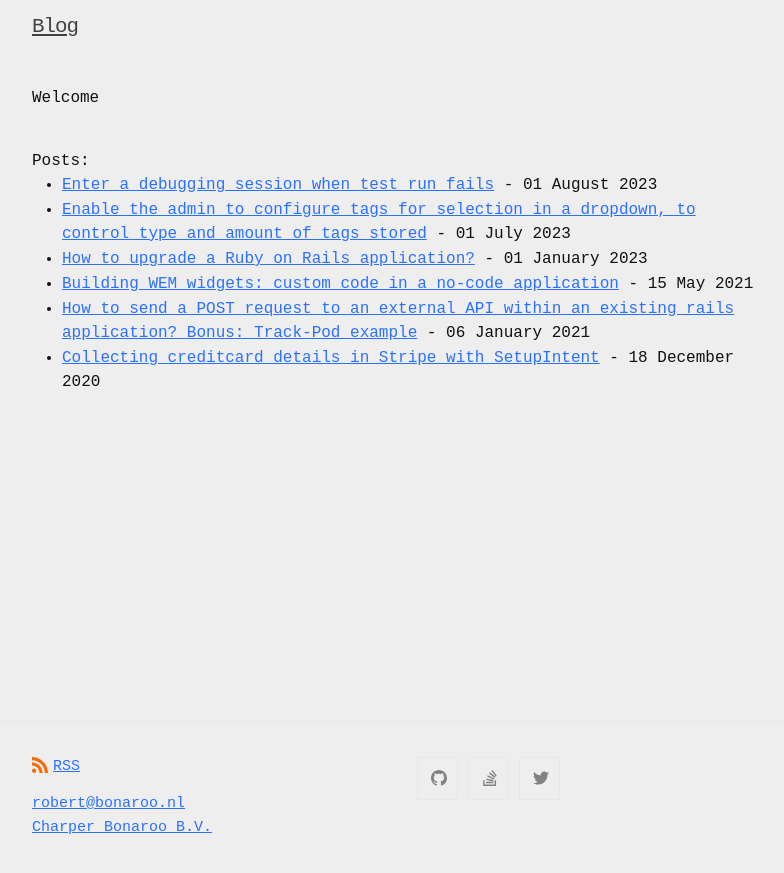
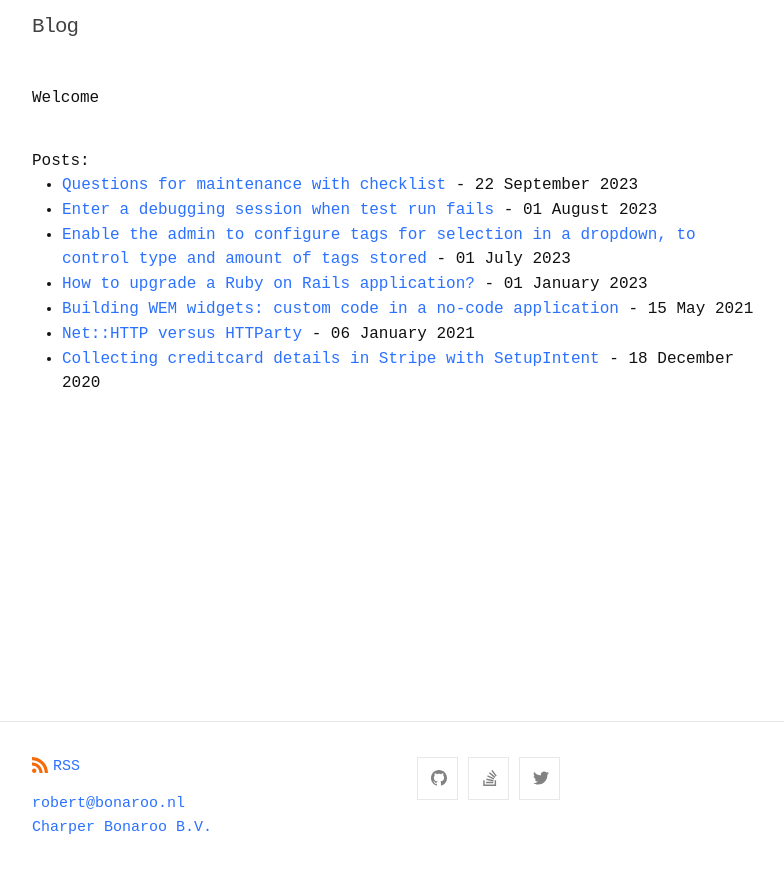
Before and after one commit to roberthopman/roberthopman.github.io, a Jekyll site: the page built from index.md, in a window 1280 px wide. Shown: the top 873 px of the page, without its empty margins (238-1022 px from the left). Built offline with Jekyll 4.4.1, drawn with Linux system fonts in a browser that asks for light colours; some of the changed lines change nothing that is shown.

Commit message:
add maintenance questions checklist

````diff
--- a/_posts/2021-01-06-httparty-track-pod.md
+++ /dev/null
@@ -1,72 +0,0 @@
----
-layout: post
-title:  "How to send a POST request to an external API within an existing rails application? Bonus: Track-Pod example"
----
-
-Pick a POST request solution `Net::HTTP` vs `HTTParty` [source](https://github.com/palkan/gem-check/blob/master/src/pages/en.md#api-design)
-
-```ruby
-# Net::HTTP get JSON with query string
-uri = URI('http://example.com/index.json')
-params = { limit: 10, page: 3 }
-uri.query = URI.encode_www_form(params)
-
-res = Net::HTTP.get_response(uri)
-puts JSON.parse(res.body) if res.is_a?(Net::HTTPSuccess)
-
-# HTTParty
-puts HTTParty.get('http://example.com/index.json', limit: 10, page: 3)
-```
-
-HTTParty is the winner.
-
-### Bonus
-
-The implementation snippet of [Track-POD](https://www.track-pod.com/)
-
-- can be added at: `lib/classes/transport.rb`
-- in the controller: `require 'classes/transport'`
-- in the method: `trackpod = TrackPod.new` with `response = trackpod.add_transport(@order)`
-
-```ruby
-class TrackPod
-  include HTTParty
-  base_uri 'https://api.track-pod.com'
-
-  def initialize
-    api_key = ''
-    @auth = { "X-Api-Key" => "#{api_key}", "Content-Type" => "application/json"}
-  end
-
-  def add_transport(order)
-    sanitize_credentials(order)
-    sanitize_goodslist(order)
-    post_order(@client, @address, @contact_name, @phone, @email, @goodslist)
-  end
-
-  def sanitize_credentials(order)
-    # some code e.g.
-    @client = order.shipping_address.name
-  end
-
-  def sanitize_goodslist(order)
-    @goodslist = Array.new
-    order.order_items.each do |item|
-      @goodslist << {
-        # some code e.g.
-        GoodsName: item.product.name,
-      }
-    end
-  end
-
-  def post_order(client, address, contact_name, phone, email, goodslist)
-    body = {
-      # some code e.g.
-      "Client" => client
-    }.to_json
-
-    options = { headers: @auth, body: body}
-    self.class.post('/order', options)
-  end
-end
-```
--- /dev/null
+++ b/_posts/2021-01-06-net-http-versus-httparty-track-pod.md
@@ -0,0 +1,158 @@
+---
+layout: post
+title:  "Net::HTTP versus HTTParty"
+---
+
+A short comparison of the pros and cons of two popular libraries for making HTTP requests in Ruby: `Net::HTTP` and `HTTParty`. These libraries serve similar purposes but have some differences in terms of ease of use, features, and community support.
+
+### Net::HTTP
+
+Pros:
+
+Built-in: Net::HTTP is part of the Ruby standard library, you don't need to install any additional gems to use it!
+
+```ruby
+require 'net/http'
+
+uri = URI('https://api.example.com/data')
+http = Net::HTTP.new(uri.host, uri.port)
+request = Net::HTTP::Get.new(uri)
+response = http.request(request)
+```
+
+Low-Level Control: It provides low-level control over HTTP requests and responses, allowing you to customize requests in detail.
+```ruby
+# Custom headers and body
+request = Net::HTTP::Post.new(uri)
+request['Content-Type'] = 'application/json'
+request.body = JSON.generate({ 'key' => 'value' })
+
+# Handling redirects manually
+http.max_redirects = 0
+
+# Accessing response details
+response = http.request(request)
+status_code = response.code
+```
+
+Performance: Since it's part of the standard library, it may be slightly faster than external gems like HTTParty because it doesn't have the overhead of gem loading.
+
+Cons:
+
+Complexity: It can be more complex to use, especially for simple HTTP requests. Building requests, handling responses, and managing error cases can require more code compared to higher-level libraries.
+
+```ruby
+# Handling redirects manually
+http = Net::HTTP.new(uri.host, uri.port)
+request = Net::HTTP::Get.new(uri)
+response = http.request(request)
+
+if response.code == '301' || response.code == '302'
+  # Handle redirects manually by extracting the 'Location' header
+  new_location = response['Location']
+  # Make a new request to the new location...
+end
+```
+
+Verbose: Writing code with Net::HTTP can be verbose and may require boilerplate code for common tasks like JSON parsing and error handling.
+
+Limited Features: It lacks some convenient features provided by higher-level libraries, such as automatic JSON parsing, response handling, and exception handling for common HTTP errors.
+
+```ruby
+# No automatic JSON parsing
+response = http.request(request)
+json_data = JSON.parse(response.body)
+```
+
+### HTTParty
+
+Pros:
+
+Simplicity: HTTParty is designed to simplify making HTTP requests in Ruby. It provides a more intuitive and user-friendly API for making HTTP requests.
+
+Concise Code: It reduces boilerplate code, making it easier to read and maintain. For example, it can automatically parse JSON responses into Ruby objects.
+
+```ruby
+require 'httparty'
+
+response = HTTParty.get('https://api.example.com/data')
+# Automatic JSON parsing
+json_data = response.parsed_response
+```
+
+Built-in Error Handling: It offers built-in error handling for common HTTP errors, making it easier to handle exceptions.
+
+```ruby
+begin
+  response = HTTParty.get('https://api.example.com/nonexistent-endpoint')
+  json_data = response.parsed_response
+rescue HTTParty::ResponseError => e
+  puts "HTTP error: #{e.message}"
+end
+```
+
+Middleware: HTTParty allows you to define custom middleware to intercept and modify requests and responses, adding flexibility to the library.
+
+Active Community: It has an active community, which means you can find plenty of resources, documentation, and third-party extensions to enhance its functionality.
+
+Cons:
+
+External Dependency: You need to add HTTParty as a gem dependency to your project, which may introduce some overhead in terms of gem management and updates.
+
+Less Low-Level Control: While it provides a simpler and more convenient API, it may not offer the same level of low-level control over HTTP requests as Net::HTTP. If you have very specific requirements, you might need to work around its abstractions.
+
+### Conclusion
+The choice between Net::HTTP and HTTParty depends on your project's requirements and your preference for simplicity versus low-level control.
+
+### BONUS - Track-POD implementation
+
+The implementation for a logistics project that requested integrating with [Track-POD](https://www.track-pod.com/) required simplicity for the sake of time and the lack of need for low-level control.
+
+It could:
+
+- be added at: `lib/classes/transport.rb`
+- in the controller: `require 'classes/transport'`
+- in the method: `trackpod = TrackPod.new` with `response = trackpod.add_transport(@order)`
+
+```ruby
+class TrackPod
+  include HTTParty
+  base_uri 'https://api.track-pod.com'
+
+  def initialize
+    api_key = ''
+    @auth = { "X-Api-Key" => "#{api_key}", "Content-Type" => "application/json"}
+  end
+
+  def add_transport(order)
+    sanitize_credentials(order)
+    sanitize_goodslist(order)
+    post_order(@client, @address, @contact_name, @phone, @email, @goodslist)
+  end
+
+  def sanitize_credentials(order)
+    # some code e.g.
+    @client = order.shipping_address.name
+  end
+
+  def sanitize_goodslist(order)
+    @goodslist = Array.new
+    order.order_items.each do |item|
+      @goodslist << {
+        # some code e.g.
+        GoodsName: item.product.name,
+      }
+    end
+  end
+
+  def post_order(client, address, contact_name, phone, email, goodslist)
+    body = {
+      # some code e.g.
+      "Client" => client
+    }.to_json
+
+    options = { headers: @auth, body: body}
+    self.class.post('/order', options)
+  end
+end
+```
--- /dev/null
+++ b/_posts/2023-09-22-questions-for-maintenance-with-checklist.md
@@ -0,0 +1,170 @@
+---
+layout: post
+title:  "Questions for maintenance with checklist"
+---
+
+## Questions for maintenance
+
+Here are five main areas with questions to ask when taking over an application for maintenance.
+
+1. **Application Overview and Importance**:
+   - What are the primary functions of your application?
+   - How crucial is it for the business operations and revenue generation?
+   - Does it integrate closely with other internal or external services and applications?
+
+2. **Development and Maintenance**:
+   - Is the application actively under development? If so, can you describe the team's size, experience, and duration of involvement with this project?
+   - Do you allocate a budget specifically for its maintenance?
+
+3. **Testing and Deployment**:
+   - How updated is your application, and do you possess an automated update mechanism?
+   - Is there a comprehensive automated test suite in place that covers essential business functions?
+   - Are there parts of the application that cause concern, and do you have the means to address these?
+   - Can you describe your deployment process, including details on automation, tools, frequency, and handling of unsuccessful deployments?
+
+4. **Infrastructure and Monitoring**:
+   - How and where is your application hosted?
+   - Do you have systems like CI pipelines, staging servers, and error tracking in place? If so, could you detail the tools and processes associated with them?
+
+5. **Workflow, Documentation, and Anomalies**:
+   - How do you manage and review code changes, and what systems are in place for task tracking and backlog management?
+   - Is there a structured approach to documenting the application and its domain, ensuring ease of maintenance and understanding for new team members?
+   - Are there any unique or non-standard features of the application that might be relevant during maintenance tasks?
+
+
+## Checklist Testing
+
+Monitoring the health of a test suite is crucial to ensure the reliability of your application. Here are some best practices:
+
+- **Small, Fast and Isolated Tests**:
+    - Ensure that your individual tests are small, fast and isolated from one another. Slow tests delay feedback. Tests that depend on each other can lead to false positives/negatives.
+- **Test Review**:
+    - Encourage peer review of tests. A fresh pair of eyes can catch issues that the original author might have missed.
+- **Test Prioritization**:
+    - Prioritize tests based on risk. High-risk areas should have more thorough testing, and lower-risk areas can have fewer tests.
+- **Test Parallelization**:
+    - If applicable, parallelize your tests to speed up execution. However, ensure tests are written to be thread-safe.
+- **Test Data Management**:
+    - Ensure your tests use consistent and appropriate test data. Maintain test data in a way that's easy to update and version. Lint your test data to catch errors!
+- **Regular Execution**:
+    - Run your entire test suite regularly. Preferably locally and automated in the background. This could be as part of your continuous integration (CI) pipeline or on a scheduled basis.
+- **Consistent Pass Rate**:
+    - Aim for a consistent pass rate. Frequent fluctuations in pass/fail results could indicate instability in your tests or application.
+- **Meaningful Failure Messages**:
+    - When a test fails, the failure message should be clear and informative, making it easier to pinpoint the issue.
+- **Monitor Flaky Tests**:
+    - Keep an eye on tests that fail sometimes (flaky tests). Investigate and address the root causes of flakiness, as they can erode trust in your test suite.
+- **Code Coverage Analysis**:
+    - Monitor code coverage to ensure that a substantial portion of your codebase is covered by tests. However, aim for meaningful coverage rather than chasing 100%.
+- **Alerts for Test Failures**:
+    - Set up alerts or notifications for critical test failures so that your team can respond promptly.
+- **Performance Testing**:
+    - Integrate performance tests into your suite to catch performance regressions early, ensuring the application's responsiveness and scalability.
+- **Documentation**:
+    - Document your test suite's purpose, test types, and how to run it. This helps new team members understand the suite's goals and structure.
+- **Test Stubs and Mocks**:
+    - Use test stubs and mocks to isolate components and reduce dependencies on external systems, making tests more predictable.
+- **Retrospectives**:
+    - Conduct test suite health retrospectives to identify patterns in failures, flaky tests, and other issues. Use these insights to continuously improve the suite.
+
+
+## Checklist general
+
+Production
+* Hosting
+    * Locations
+    * Server(s)
+        * Physical
+        * Cloud
+    * Access to servers
+        * Ip address whitelist
+        * Authorization / Verification
+            * Phone
+            * Email
+        * Ssh
+            * Authorized keys
+        * Clean up old account access
+    * Disk space
+        * Used and free
+        * Inodes used and free
+        * Who can modify
+        * When to modify
+        * How to modify
+    * File storage
+    * Backups
+        * Is there an automated database backup?
+            * How often?
+            * How long are backups kept?
+            * Where are backups stored?
+            * How to restore a backup?
+            * How to test a backup?
+        * Is there an automated file backup?
+    * CDN
+* Monitoring:
+    * Bug/Error monitoring (Sentry)
+    * Infra/Hosting monitoring (AppSignal/Elastic/...)
+        * Server
+        * Database
+        * Redis
+        * Background processing
+        * Email processing
+    * Other monitoring in place
+        * Custom made
+        * Emails
+        * 3rd party tools
+            * checkly, uptimerobot, pingdom, ...
+            * Slack webhooks
+        * Manual checks
+* Logging
+    * Rotation
+    * Collection
+    * Retention
+    * Size
+    * Types
+        * Server
+        * Cron
+        * Error
+        * Other
+* SSL
+    * Domains
+    * Renewal procedure
+        * Access provision
+        * Automatic
+* Application Checklist
+    * Documentation for technical team
+        * Description of business processes
+        * Description of application
+        * Deploy processes and scripts
+            * For acceptance, staging, test, production
+    * API
+        * Are API requests being made via a separate subdomain? Api.example.com
+    * Configuration is stored in environment variables?
+        * Check:
+            * No Passwords in the database
+            * Env variables are configured
+* Domain names & DNS
+    * List
+    * Access
+    * Payment
+* Transactional Email
+* Payment processing
+* 3rd party integrations, services, plugins, themes, assets, images, fonts
+
+Development
+* Version control
+* Code reviews
+* Test driven development
+    * Tests all green?
+    * Acceptance / integration / unit / other
+    * Coverage
+* Continuous integration
+* Deployment
+    * Schedule monday - thursday
+* Programming language
+    * version
+* Able to start project locally
+
+Coordination
+* Shared knowledge in directories, or files
+* Work locations, times and schedules for real-time conversation
+* Access to communication; Slack, Email, Telephone
--- a/_sass/minima/custom-styles.scss
+++ b/_sass/minima/custom-styles.scss
@@ -3,13 +3,12 @@
 
 // index page
 .site-header, .page-content, .site-footer {
-  background-color: #eee;
+  background-color: #fff;
   font-family: 'Courier New', Courier, monospace;
 }
 
 a {
   color: #2b71ff;
-  text-decoration: underline;
 }
 
 li {
````
